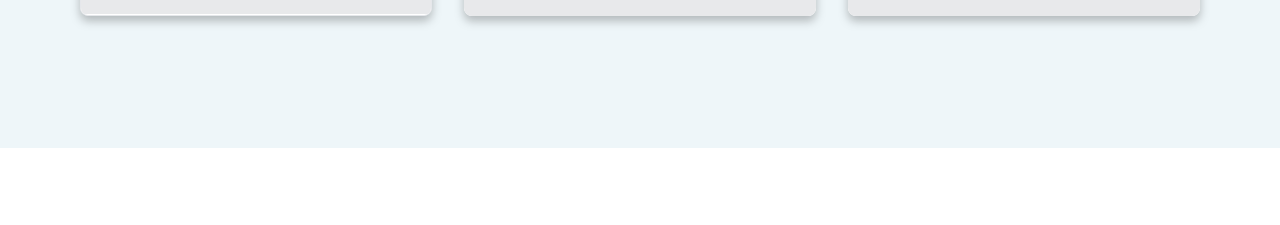
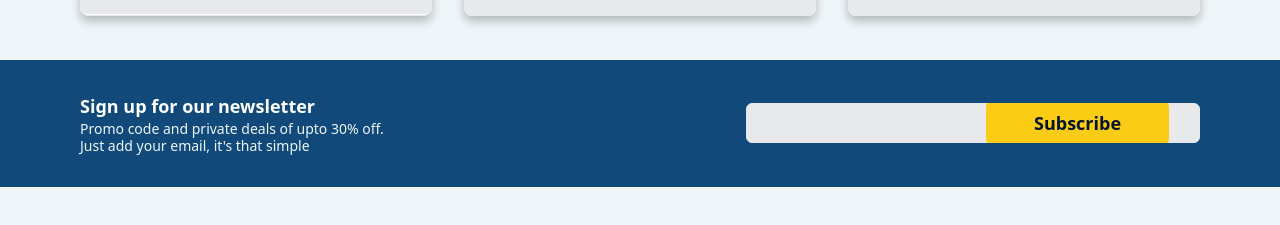
Before and after one commit to Sam516-Dev/my-project, a React (Create React App) app: page / in a window 1280 px wide. Shown: the part 1601-1826 px from the top of the page. Before the commit the page ends 1749 px from the top, so only its background shows below. Built offline with nearby package versions, Linux system fonts and the light colour scheme.

Commit message:
Signup component
Signed-off-by: Sam516-Dev <samuelnjoroge3455@gmail.com>

```diff
--- a/src/App.js
+++ b/src/App.js
@@ -3,19 +3,26 @@ import Content from './components/Content'
 import FrontBar from './components/FrontBar'
 import { Gallery } from './components/Gallery'
 import Navbar from './components/Navbar'
+import { SignUp } from './components/SignUp'
 import Bg from './Media/Assets/Bg.jpg'
 
 // main component here
 function App() {
   return (
-    <div className='bg-my-bg-color min-h-screen'>
-      <img src={Bg} alt="bg" className="absolute object-cover w-full h-[25rem]" />
-      <div className="relative mx-20 pb-32">
+    <div className="bg-my-bg-color min-h-screen">
+      <img
+        src={Bg}
+        alt="bg"
+        className="absolute object-cover w-full h-[25rem]"
+      />
+      <div className="relative mx-20 ">
         <Navbar />
         <FrontBar />
         <Content />
-        <Gallery  />
-
+        <Gallery />
+      </div>
+      <div className="pb-36">
+        <SignUp />
       </div>
     </div>
   )
--- /dev/null
+++ b/src/components/SignUp.js
@@ -0,0 +1,30 @@
+import React from 'react'
+
+export const SignUp = () => {
+  return (
+    <div className="mt-10 flex justify-between items-center bg-my-btn-color py-8 px-20">
+      <div>
+        <h3 className="text-white font-semibold text-lg">
+          {' '}
+          Sign up for our newsletter{' '}
+        </h3>
+        <p className=" text-my-bg-color text-sm leading-tight font-normal">
+          {' '}
+          Promo code and private deals of upto 30% off. <br />
+          Just add your email, it's that simple
+        </p>
+      </div>
+      <div className="flex justify-between items-center relative overflow-hidden">
+        <input
+          type="text"
+          class="appearance-none border rounded-md  bg-my-gray-color py-2 px-24 text-gray-700 font-normal text-lg leading-tight focus:outline-none focus:shadow-outline"
+          id="username"
+        />
+        <button className="bg-yellow-400 text-lg ml-60 rounded-md overflow-hidden font-semibold py-2 px-12 text-my-darker-color absolute ">
+
+          Subscribe
+        </button>
+      </div>
+    </div>
+  )
+}
--- a/tailwind.config.js
+++ b/tailwind.config.js
@@ -7,7 +7,9 @@ module.exports = {
         'my-bg-color': '#eef6f9', //color #ECECFB
         'my-gray-color': '#e8e9eb',
         'my-btn-color': '#10497a', //color
-        'my-btn2-color': '#c3ced4', //color #c8d3d9
+        'my-btn2-color': '#c3ced4', //color #c8d3d9 #041527
+        'my-darker-color': '#041527', //color #c8d3d9 #041527
+
 
         'my-text-color': '#203850', //
         'my-border-color': '#737477', //
```
